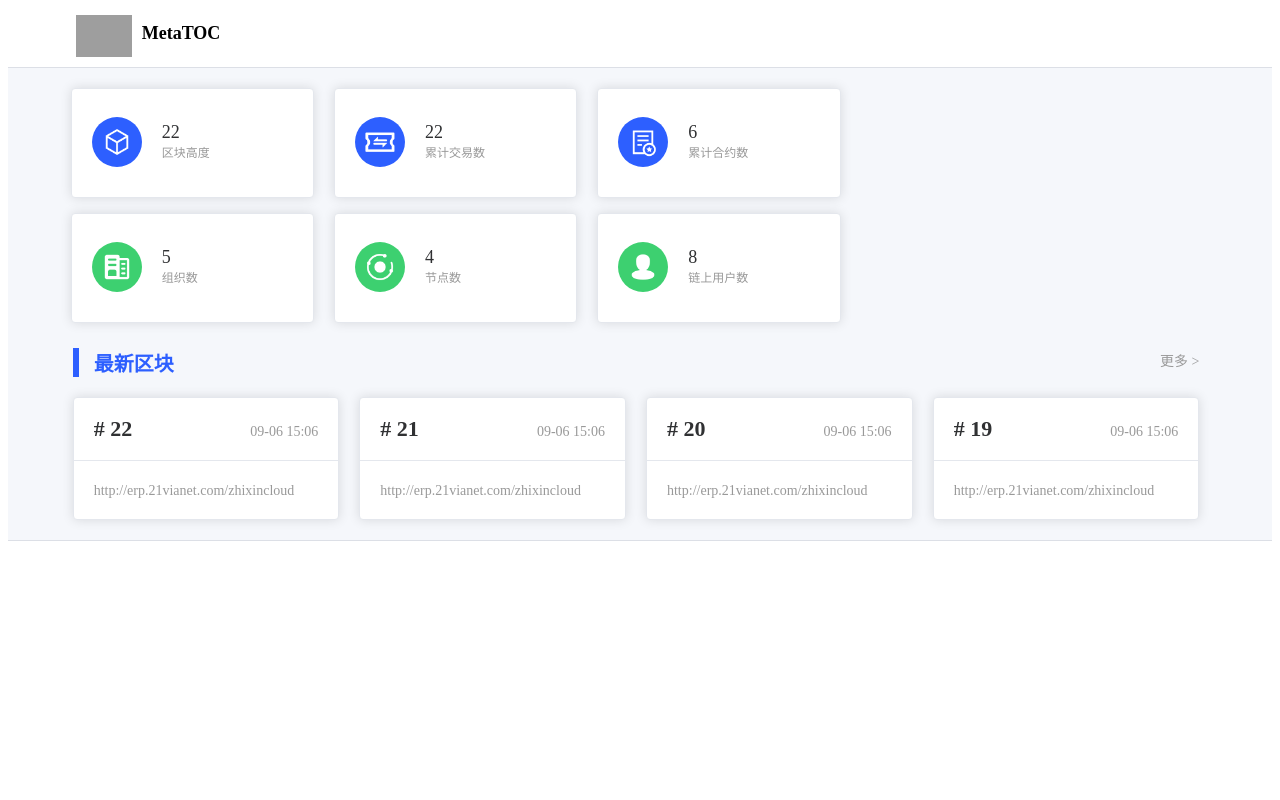
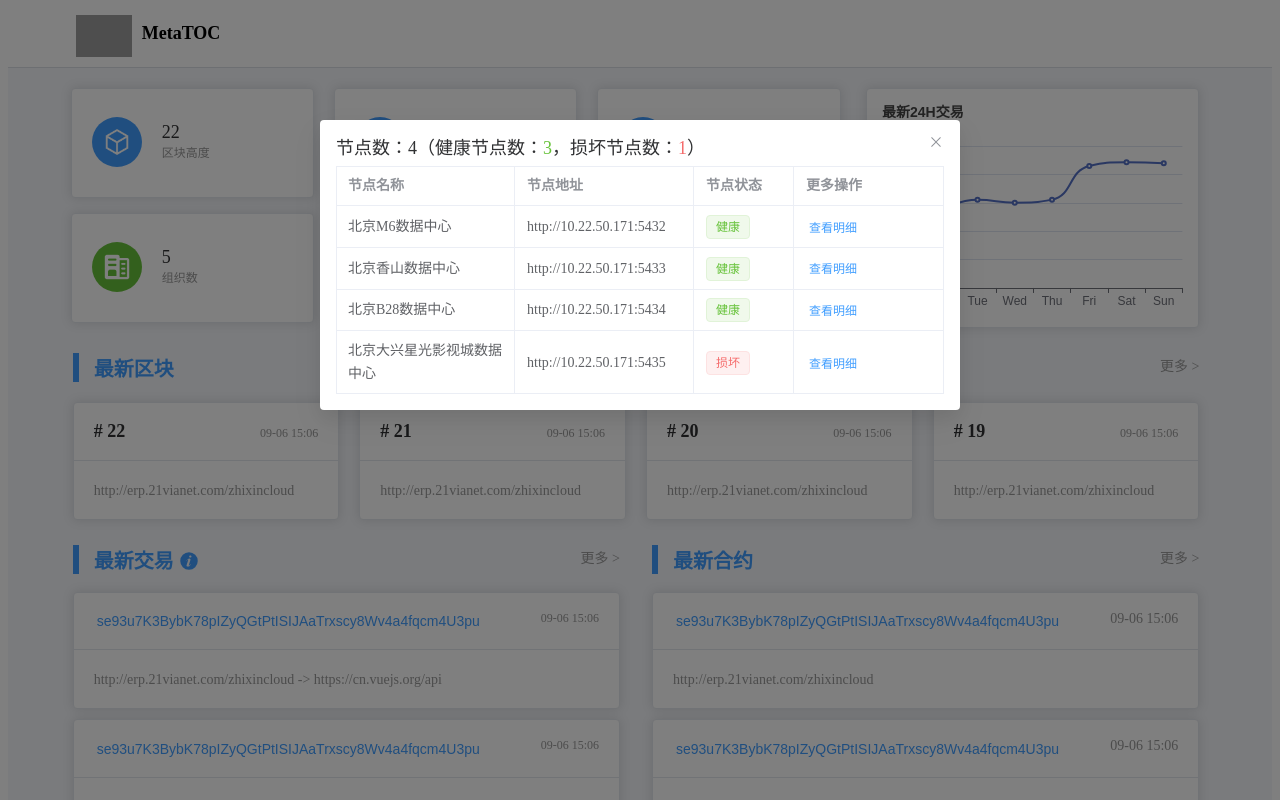
Before and after one commit to lsm1787569696/metatoc-ui, a Vue app: page / in a window 1280 px wide. Both pictures are taken after a click on the picture 379 px from the left and 267 px from the top of the page. Shown: the top 800 px of the page. Built offline with nearby package versions, Linux system fonts and the light colour scheme; grey boxes are pictures that could not be loaded.

Commit message:
Update something

```diff
--- a/package.json
+++ b/package.json
@@ -10,6 +10,7 @@
   },
   "dependencies": {
     "@element-plus/icons-vue": "^2.0.9",
+    "echarts": "^5.3.3",
     "element-plus": "^2.2.15",
     "vue": "^3.2.37",
     "vue-router": "^4.1.5",
--- a/src/layout/index.vue
+++ b/src/layout/index.vue
@@ -11,7 +11,7 @@
                     </div>
                 </div>
             </el-col>
-            <!--<el-col class="header-right" :span="18">
+            <!--<el-col class="header-right" :span="17">
             </el-col>-->
         </el-row>
     </div>
@@ -20,10 +20,10 @@
         <div class="main-top">
             <el-row>
                 <el-col :span="5" :offset="1">
-                    <el-card class="common-cards">
+                    <el-card class="common-cards" style="cursor: pointer;">
                         <div style="margin-top: -15px;">
                             <div style="display: inline-block;">
-                                <span class="el-avatar el-avatar--circle" style="--el-avatar-size: 50px; background: #2d5fff;">
+                                <span class="el-avatar el-avatar--circle" style="--el-avatar-size: 50px; background: #409EFF;">
                                     <el-image :src="blockUrl" style="object-fit: cover; height:60%;"></el-image>
                                 </span>
                             </div>
@@ -43,10 +43,10 @@
                         </div>
                     </el-card>
 
-                    <el-card class="common-cards" style="margin-top: 15px;">
+                    <el-card class="common-cards" style="margin-top: 15px; cursor: pointer;">
                         <div style="margin-top: -15px;">
                             <div style="display: inline-block;">
-                                <span class="el-avatar el-avatar--circle" style="--el-avatar-size: 50px; background: #3dd070;">
+                                <span class="el-avatar el-avatar--circle" style="--el-avatar-size: 50px; background: #67C23A;">
                                     <el-image :src="organizationUrl" style="object-fit: cover; height:60%;"></el-image>
                                 </span>
                             </div>
@@ -68,10 +68,10 @@
                 </el-col>
 
                 <el-col :span="5">
-                    <el-card class="common-cards">
+                    <el-card class="common-cards" style="cursor: pointer;">
                         <div style="margin-top: -15px;">
                             <div style="display: inline-block;">
-                                <span class="el-avatar el-avatar--circle" style="--el-avatar-size: 50px; background: #2d5fff;">
+                                <span class="el-avatar el-avatar--circle" style="--el-avatar-size: 50px; background: #409EFF;">
                                     <el-image :src="transactionUrl" style="object-fit: cover; height:60%;"></el-image>
                                 </span>
                             </div>
@@ -91,10 +91,10 @@
                         </div>
                     </el-card>
 
-                    <el-card class="common-cards" style="margin-top: 15px; cursor: pointer;" @click="showDetailInfo('node')">
+                    <el-card class="common-cards" style="margin-top: 15px; cursor: pointer;" @click="dialogNodeVisible = true">
                         <div style="margin-top: -15px;">
                             <div style="display: inline-block;">
-                                <span class="el-avatar el-avatar--circle" style="--el-avatar-size: 50px; background: #3dd070;">
+                                <span class="el-avatar el-avatar--circle" style="--el-avatar-size: 50px; background: #67C23A;">
                                     <el-image :src="nodeUrl" style="object-fit: cover; height:60%;"></el-image>
                                 </span>
                             </div>
@@ -116,10 +116,10 @@
                 </el-col>
 
                 <el-col :span="5">
-                    <el-card class="common-cards">
+                    <el-card class="common-cards" style="cursor: pointer;">
                         <div style="margin-top: -15px;">
                             <div style="display: inline-block;">
-                                <span class="el-avatar el-avatar--circle" style="--el-avatar-size: 50px; background: #2d5fff;">
+                                <span class="el-avatar el-avatar--circle" style="--el-avatar-size: 50px; background: #409EFF;">
                                     <el-image :src="contractkUrl" style="object-fit: cover; height:60%;"></el-image>
                                 </span>
                             </div>
@@ -139,10 +139,10 @@
                         </div>
                     </el-card>
 
-                    <el-card class="common-cards" style="margin-top: 15px;">
+                    <el-card class="common-cards" style="margin-top: 15px; cursor: pointer;">
                         <div style="margin-top: -15px;">
                             <div style="display: inline-block;">
-                                <span class="el-avatar el-avatar--circle" style="--el-avatar-size: 50px; background: #3dd070;">
+                                <span class="el-avatar el-avatar--circle" style="--el-avatar-size: 50px; background: #67C23A;">
                                     <el-image :src="userUrl" style="object-fit: cover; height:60%;"></el-image>
                                 </span>
                             </div>
@@ -163,7 +163,10 @@
                     </el-card>
                 </el-col>
 
-                <el-col :span="8">
+                <el-col :span="7">
+                    <el-card class="common-cards" id="myChartCard" style="cursor: pointer; margin: 0px 20px 0px 15px; padding: 0px;" :body-style="{ padding: '0px'}">
+                        <div id="myChart"></div>
+                    </el-card>
                 </el-col>
             </el-row>
         </div>
@@ -185,10 +188,10 @@
                                 <el-col :span="6">
                                     <el-card style="margin-top: 10px; margin-right: 20px;">
                                         <template #header>
-                                            <span style="font-size: 22px; font-weight: 600;">
+                                            <span style="font-size: 18px; font-weight: 600;">
                                                 # 22
                                             </span>
-                                            <span style="font-size: 14px; color: #999; float: right; line-height: 32px;">
+                                            <span style="font-size: 12px; color: #999; float: right; line-height: 24px;">
                                                 09-06 15:06
                                             </span>
                                         </template>
@@ -200,10 +203,10 @@
                                 <el-col :span="6">
                                     <el-card style="margin-top: 10px; margin-right: 20px;">
                                         <template #header>
-                                            <span style="font-size: 22px; font-weight: 600;">
+                                            <span style="font-size: 18px; font-weight: 600;">
                                                 # 21
                                             </span>
-                                            <span style="font-size: 14px; color: #999; float: right; line-height: 32px;">
+                                            <span style="font-size: 12px; color: #999; float: right; line-height: 24px;">
                                                 09-06 15:06
                                             </span>
                                         </template>
@@ -215,10 +218,10 @@
                                 <el-col :span="6">
                                     <el-card style="margin-top: 10px; margin-right: 20px;">
                                         <template #header>
-                                            <span style="font-size: 22px; font-weight: 600;">
+                                            <span style="font-size: 18px; font-weight: 600;">
                                                 # 20
                                             </span>
-                                            <span style="font-size: 14px; color: #999; float: right; line-height: 32px;">
+                                            <span style="font-size: 12px; color: #999; float: right; line-height: 24px;">
                                                 09-06 15:06
                                             </span>
                                         </template>
@@ -230,10 +233,10 @@
                                 <el-col :span="6">
                                     <el-card style="margin-top: 10px; margin-right: 20px;">
                                         <template #header>
-                                            <span style="font-size: 22px; font-weight: 600;">
+                                            <span style="font-size: 18px; font-weight: 600;">
                                                 # 19
                                             </span>
-                                            <span style="font-size: 14px; color: #999; float: right; line-height: 32px;">
+                                            <span style="font-size: 12px; color: #999; float: right; line-height: 24px;">
                                                 09-06 15:06
                                             </span>
                                         </template>
@@ -249,7 +252,7 @@
             </el-row>
         </div>
 
-        <!--<div class="main-bottom">
+        <div class="main-bottom">
             <el-row style="margin-top: 25px;">
                 <el-col :span="11" :offset="1">
                     <div class="main-bottom-left">
@@ -265,10 +268,10 @@
                         <div class="main-bottom-left-body">
                             <el-card v-for="i in 10" :key="i" class="box-card" style="margin-top: 10px; margin-right: 20px;">
                                 <template #header>
-                                    <el-link type="primary">
+                                    <el-button link type="primary">
                                         se93u7K3BybK78pIZyQGtPtISIJAaTrxscy8Wv4a4fqcm4U3pu
-                                    </el-link>
-                                    <span style="font-size: 14px; color: #999; float: right;">
+                                    </el-button>
+                                    <span style="font-size: 12px; color: #999; float: right;">
                                         09-06 15:06
                                     </span>
                                 </template>
@@ -294,9 +297,9 @@
                         <div class="main-bottom-right-body">
                             <el-card v-for="i in 3" :key="i" class="box-card" style="margin-top: 10px; margin-right: 20px;">
                                 <template #header>
-                                    <el-link type="primary">
+                                    <el-button link type="primary">
                                         se93u7K3BybK78pIZyQGtPtISIJAaTrxscy8Wv4a4fqcm4U3pu
-                                    </el-link>
+                                    </el-button>
                                     <span style="font-size: 14px; color: #999; float: right;">
                                         09-06 15:06
                                     </span>
@@ -309,17 +312,48 @@
                     </div>
                 </el-col>
             </el-row>
-        </div>-->
+        </div>
     </div>
 
     <div class="footer">
 
     </div>
+
+    <el-dialog v-model="dialogNodeVisible" :width="dialogNodeWidth">
+        <template #header="{ titleId, titleClass }">
+            <div :id="titleId" :class="titleClass">
+                节点数：4（健康节点数：<span style="color: #67C23A;">3</span>，损坏节点数：<span style="color: #F56C6C;">1</span>）
+            </div>
+        </template>
+        <el-table :data="gridNodeData" border style="margin-top: -10px; margin-bottom: 0px;">
+            <el-table-column property="nodeName" label="节点名称" />
+            <el-table-column property="nodeAddress" label="节点地址" />
+            <el-table-column property="nodeHealty" label="节点状态" width="100">
+                <template  #default="scope">
+                    <el-tag
+                        :type="scope.row.nodeHealty === '健康' ? 'success' : 'danger'"
+                        disable-transitions
+                        >{{ scope.row.nodeHealty }}</el-tag
+                        >
+                </template>
+            </el-table-column>
+            <el-table-column fixed="right" label="更多操作" width="150">
+                <template #default>
+                    <el-button link type="primary" size="small" @click="handleClick">查看明细</el-button>
+                </template>
+            </el-table-column>
+        </el-table>
+        <!--<template #footer>
+            <el-button type="primary" @click="dialogNodeVisible = false">确定</el-button>
+        </template>-->
+    </el-dialog>
 </template>
 
 <script lang="ts" setup>
 import { ref } from "@vue/reactivity"
 import { InfoFilled } from '@element-plus/icons-vue'
+import * as echarts from 'echarts'
+import { onMounted } from 'vue'
 
 const headerImageFit = ref("contain")
 const headerImageSrc = ref("./src/assets/logo.png")
@@ -330,13 +364,90 @@ const organizationUrl = ref("./src/assets/organization.png")
 const transactionUrl = ref("./src/assets/transaction.png")
 const userUrl = ref("./src/assets/user.png")
 
-const locationToGitHub = function () {
+const dialogNodeVisible = ref(false)
+const dialogNodeWidth = ref("50%")
+const gridNodeAlign = ref("center")
+const gridNodeData = [
+  {
+    nodeName: '北京M6数据中心',
+    nodeAddress: 'http://10.22.50.171:5432',
+    nodeHealty: '健康',
+  },
+  {
+    nodeName: '北京香山数据中心',
+    nodeAddress: 'http://10.22.50.171:5433',
+    nodeHealty: '健康',
+  },
+  {
+    nodeName: '北京B28数据中心',
+    nodeAddress: 'http://10.22.50.171:5434',
+    nodeHealty: '健康',
+  },
+  {
+    nodeName: '北京大兴星光影视城数据中心',
+    nodeAddress: 'http://10.22.50.171:5435',
+    nodeHealty: '损坏',
+  },
+]
+
+const locationToGitHub = () => {
     location.href = "https://github.com/vmeta42/metatoc"
 }
-const showDetailInfo = function (type) {
+const showDetailInfo = type => {
     if (type == "node") {
     }
 }
+const handleClick = () => {
+  console.log('click')
+}
+const drawChart = () => {
+    type EChartsOption = echarts.EChartsOption
+
+    var chartDom = document.getElementById('myChart')!;
+    var myChart = echarts.init(chartDom, null, {
+        width: document.getElementById('myChart').offsetWidth,
+        height: 238,
+    });
+    var option: EChartsOption;
+
+    option = {
+        title: {
+            text: '最新24H交易',
+            top: 12,
+            left: 10,
+            textStyle: {
+                fontSize: 14,
+            },
+        },
+        grid: {
+            top: '24%',
+            left: '5%',
+            right: '5%',
+            bottom: '8%',
+            containLabel: true
+        },
+        xAxis: {
+            type: 'category',
+            data: ['Mon', 'Tue', 'Wed', 'Thu', 'Fri', 'Sat', 'Sun']
+        },
+        yAxis: {
+            type: 'value'
+        },
+        series: [
+            {
+            data: [820, 932, 901, 934, 1290, 1330, 1320],
+            type: 'line',
+            smooth: true
+            }
+        ]
+    };
+
+    option && myChart.setOption(option);
+}
+
+onMounted(() => {
+    drawChart()
+})
 </script>
 
 <style scoped>
@@ -374,14 +485,14 @@ const showDetailInfo = function (type) {
 
 .main-middle-left-header, .main-bottom-left-header, .main-bottom-right-header {
     border-left-width: 6px;
-    border-left-color: #2d5fff;
+    border-left-color: #409EFF;
     border-left-style: solid;
     margin-bottom: 18px;
 }
 
 .main-middle-left-header-title, .main-bottom-left-header-title, .main-bottom-right-header-title {
     font-size: 20px;
-    color:#2d5fff;
+    color:#409EFF;
     font-weight: bold;
     margin-left: 15px;
 }
--- a/src/main.js
+++ b/src/main.js
@@ -5,7 +5,6 @@ import ElementPlus from 'element-plus'
 import 'element-plus/dist/index.css'
 import zhCn from 'element-plus/es/locale/lang/zh-cn'
 
-
 createApp(App)
 .use(router)
 .use(ElementPlus, {zhCn})
```
Also changed, not shown: 1 other file (tests, documents, lock files or other folders).
